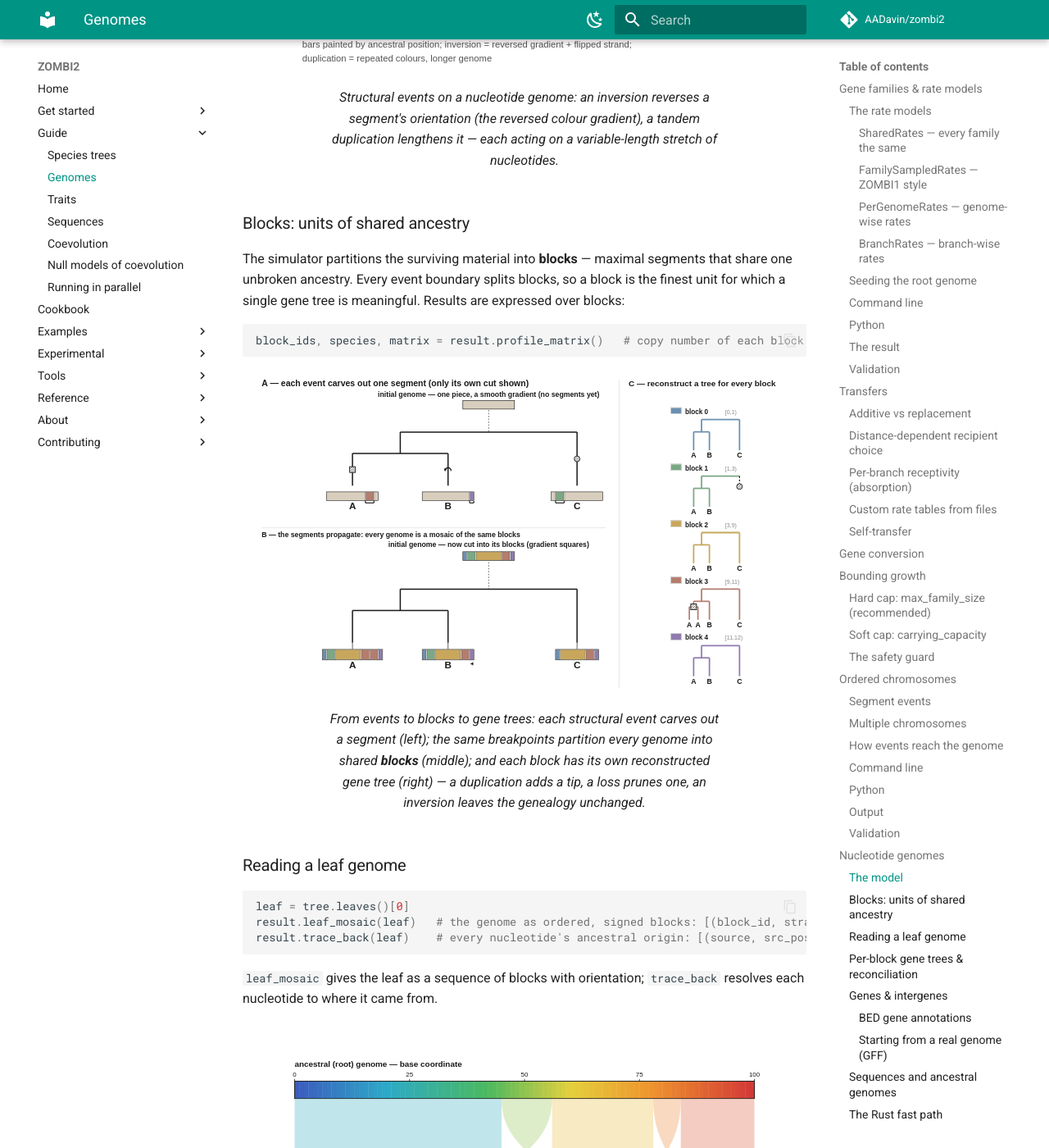
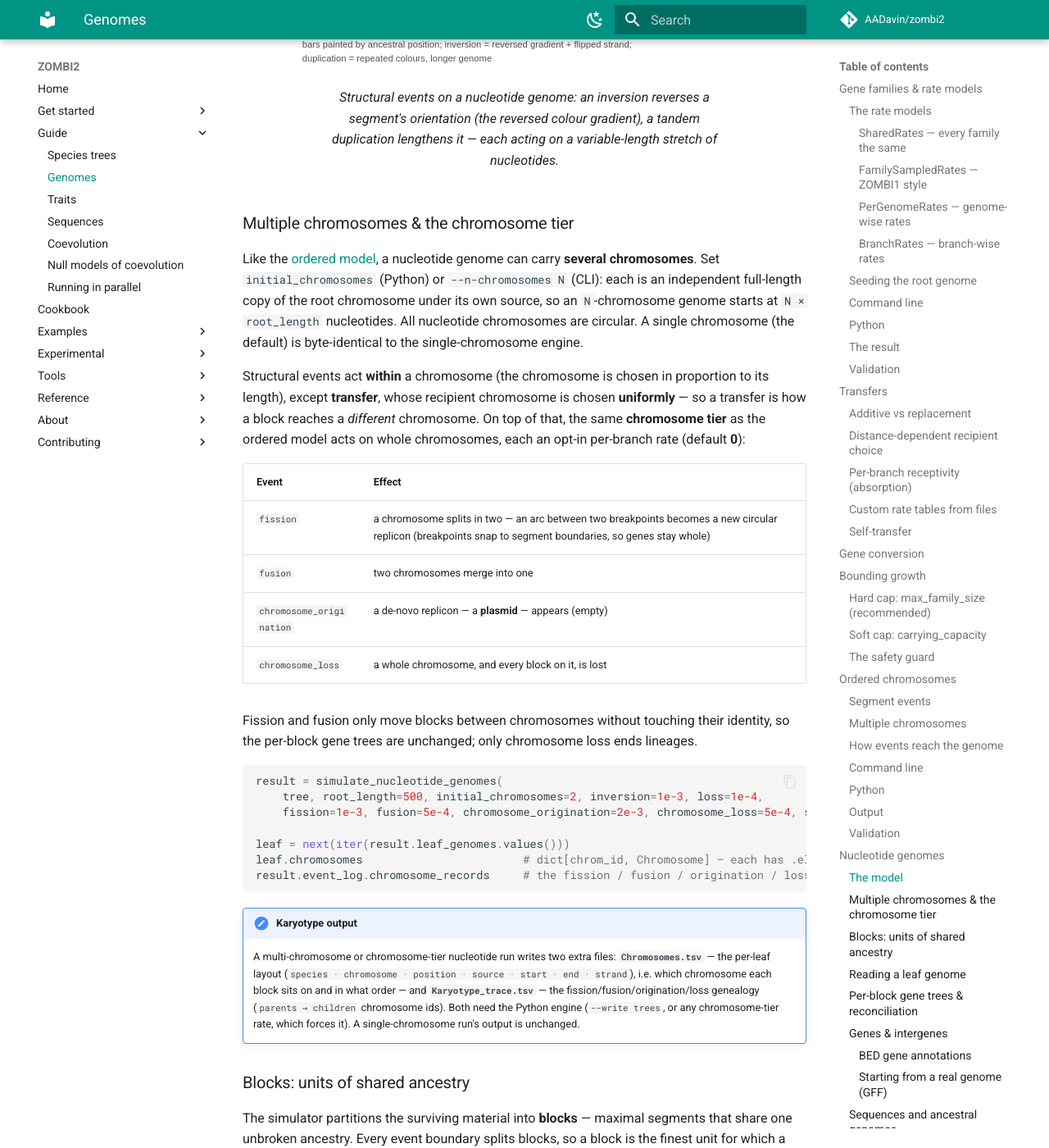
Before and after one commit to AADavin/zombi2, an MkDocs documentation site: the page built from docs/guide/genomes.md, in a window 1280 px wide and 1400 px high, scrolled down 18722 px. Shown: the whole window at 82% size. Built offline with MkDocs 1.6.1 and Material for MkDocs 9.7.7, drawn with Linux system fonts in a browser that asks for light colours; comment, search, counter and statistics services are not loaded; some of the changed text lies outside the part shown.

Commit message:
docs: nucleotide multi-chromosome + chromosome tier (Stage 6f-ii)
guide/genomes.md gains a "Multiple chromosomes & the chromosome tier" subsection for the
nucleotide model, mirroring the ordered one: --n-chromosomes seeds N independent full-length
copies; fission/fusion/plasmid/loss are opt-in per-branch rates (default 0); transfer is the
uniform cross-chromosome path; Chromosomes.tsv + Karyotype_trace.tsv output. Cross-linked from
"The model" and the output summary.

cli.md: --n-chromosomes and the four tier flags relabelled [ordered] -> [ordered/nucleotide];
--initial-chromosomes marked a deprecated alias; --write note mentions the nucleotide
Chromosomes.tsv / Karyotype_trace.tsv.

mkdocs --strict builds clean.

Co-Authored-By: Claude Opus 4.8 <noreply@anthropic.com>

````diff
--- a/docs/guide/genomes.md
+++ b/docs/guide/genomes.md
@@ -672,7 +672,8 @@ genome, or need per-block gene trees. Selecting the level is `--genome-model nuc
 ### The model
 
 `simulate_nucleotide_genomes` evolves a genome forward along a fixed species tree. It starts
-from `initial_chromosomes` chromosome(s) of `root_length` nucleotides at the root, and these events fire:
+from one chromosome of `root_length` nucleotides at the root (or
+[several](#multiple-chromosomes-the-chromosome-tier)), and these events fire:
 
 | Event | Effect |
 |---|---|
@@ -712,6 +713,47 @@ result = simulate_nucleotide_genomes(
 orientation (the reversed colour gradient), a tandem duplication lengthens it — each acting on
 a variable-length stretch of nucleotides.</figcaption>
 </figure>
+
+### Multiple chromosomes & the chromosome tier
+
+Like the [ordered model](#multiple-chromosomes), a nucleotide genome can carry **several
+chromosomes**. Set `initial_chromosomes` (Python) or `--n-chromosomes N` (CLI): each is an
+independent full-length copy of the root chromosome under its own source, so an `N`-chromosome
+genome starts at `N × root_length` nucleotides. All nucleotide chromosomes are circular. A single
+chromosome (the default) is byte-identical to the single-chromosome engine.
+
+Structural events act **within** a chromosome (the chromosome is chosen in proportion to its
+length), except **transfer**, whose recipient chromosome is chosen **uniformly** — so a transfer is
+how a block reaches a *different* chromosome. On top of that, the same **chromosome tier** as the
+ordered model acts on whole chromosomes, each an opt-in per-branch rate (default **0**):
+
+| Event | Effect |
+|---|---|
+| `fission` | a chromosome splits in two — an arc between two breakpoints becomes a new circular replicon (breakpoints snap to segment boundaries, so genes stay whole) |
+| `fusion` | two chromosomes merge into one |
+| `chromosome_origination` | a de-novo replicon — a **plasmid** — appears (empty) |
+| `chromosome_loss` | a whole chromosome, and every block on it, is lost |
+
+Fission and fusion only move blocks between chromosomes without touching their identity, so the
+per-block gene trees are unchanged; only chromosome loss ends lineages.
+
+```python
+result = simulate_nucleotide_genomes(
+    tree, root_length=500, initial_chromosomes=2, inversion=1e-3, loss=1e-4,
+    fission=1e-3, fusion=5e-4, chromosome_origination=2e-3, chromosome_loss=5e-4, seed=1)
+
+leaf = next(iter(result.leaf_genomes.values()))
+leaf.chromosomes                        # dict[chrom_id, Chromosome] — each has .elements (blocks)
+result.event_log.chromosome_records     # the fission / fusion / origination / loss genealogy
+```
+
+!!! note "Karyotype output"
+    A multi-chromosome or chromosome-tier nucleotide run writes two extra files: **`Chromosomes.tsv`**
+    — the per-leaf layout (`species · chromosome · position · source · start · end · strand`), i.e.
+    which chromosome each block sits on and in what order — and **`Karyotype_trace.tsv`** — the
+    fission/fusion/origination/loss genealogy (`parents → children` chromosome ids). Both need the
+    Python engine (`--write trees`, or any chromosome-tier rate, which forces it). A single-chromosome
+    run's output is unchanged.
 
 ### Blocks: units of shared ancestry
 
@@ -927,7 +969,9 @@ result = simulate_nucleotide_genomes(tree, duplication=1e-4, loss=1.5e-4,
 rates (per nucleotide), and `--mean-length` sets the segment length (in nucleotides). `--root-length`
 sets the root chromosome length; `--insertion`/`--deletion` with `--indel-mean-length` edit intergene
 positions; and declaring genes with `--genes` or `--gff` switches on genic mode
-(`--pseudogenization`, `--replacement`).
+(`--pseudogenization`, `--replacement`). `--n-chromosomes N` seeds several chromosomes and
+`--fission`/`--fusion`/`--chromosome-origination`/`--chromosome-loss` turn on the
+[chromosome tier](#multiple-chromosomes-the-chromosome-tier).
 
 ```bash
 # nucleotide: structural events at nucleotide resolution, blocks + per-block trees
@@ -942,7 +986,9 @@ gives every leaf as an ordered signed block sequence, `gene_trees/` holds one re
 block, and `Reconciled_complete.nwk` / `Reconciled_extant.nwk` / `Reconciliation_events.tsv` record
 the block reconciliations. `--write ancestral` additionally simulates DNA and reconstructs the genome
 at every node; `--write bed` (genic mode) writes BED gene annotations (`genes.bed` + `BED/<node>.bed`).
-`species_tree.nwk` is always written and `genomes.log` is the run manifest.
+A [multi-chromosome or chromosome-tier](#multiple-chromosomes-the-chromosome-tier) run also writes
+`Chromosomes.tsv` (the per-leaf layout) and `Karyotype_trace.tsv` (the fission/fusion/origination/loss
+genealogy). `species_tree.nwk` is always written and `genomes.log` is the run manifest.
 
 ### Validation
 
````
Also changed, not shown: docs/cli.md (+6 -6 lines).
